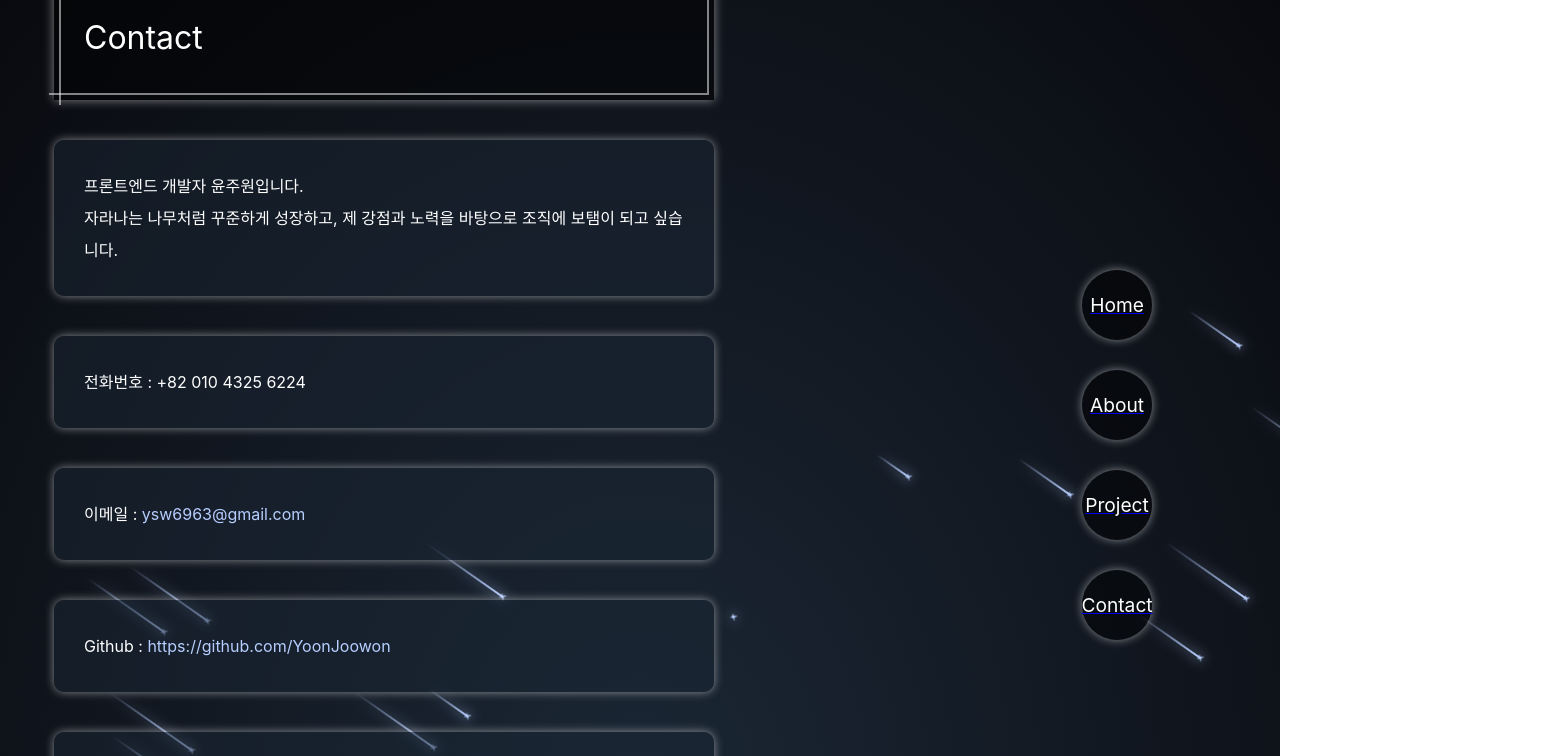
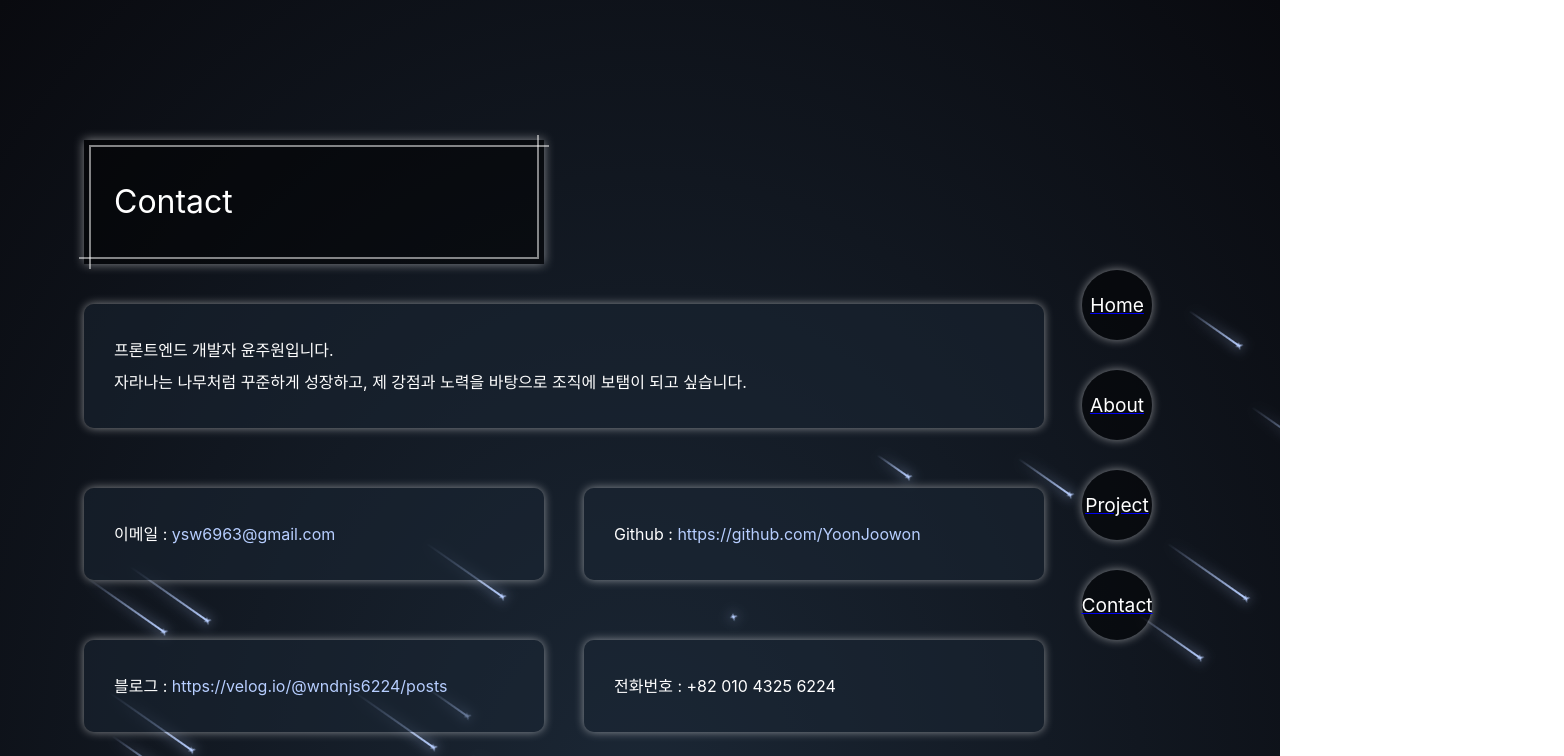
Before and after one commit to YoonJoowon/portfolio, a React (Create React App) app: page /Contact in a window 1280 px wide. Shown: the top 756 px of the page, 1564 px wide, since content can reach past the window. Built offline with nearby package versions, Linux system fonts and the light colour scheme.

Commit message:
fix : a 태그 style 수정 및 blog 주소 삽입

```diff
--- a/src/canvas/canvasBackground.jsx
+++ b/src/canvas/canvasBackground.jsx
@@ -17,6 +17,6 @@ const StyledCanvas = styled.canvas`
   align-items: center;
 
   @media (max-width: 768px) {
-    height: 130vh;
+    height: 190vh;
   }
 `;
--- a/src/pages/Contact.jsx
+++ b/src/pages/Contact.jsx
@@ -13,12 +13,12 @@ const Contact = () => {
           <a href="mailto:ysw6963@gmail.com">
             <Title>Contact</Title>
           </a>
-          <Text>
+          <Subtitle>
             프론트엔드 개발자 윤주원입니다. <br />
             자라나는 나무처럼 꾸준하게 성장하고, 제 강점과 노력을 바탕으로
             조직에 보탬이 되고 싶습니다.
-          </Text>
-          <Text>전화번호 : +82 010 4325 6224</Text>
+          </Subtitle>
+          <TextSubBox>
             <a href="mailto:ysw6963@gmail.com">
               <Text>
                 이메일 : <span>ysw6963@gmail.com</span>
@@ -34,6 +34,8 @@ const Contact = () => {
                 블로그 : <span>https://velog.io/@wndnjs6224/posts</span>
               </Text>
             </a>
+            <Text>전화번호 : +82 010 4325 6224</Text>
+          </TextSubBox>
         </TextBox>
       </Background>
     </>
@@ -68,16 +70,22 @@ const fadeIn = keyframes`
 const TextBox = styled.div`
   animation: ${fadeIn} 3s ease-in-out forwards;
   position: absolute;
-  top: 50%;
-  left: 30%;
-  transform: translate(-50%, -50%);
+  top: 15%;
+  left: 5%;
+  width: 1500px;
   a {
     text-decoration: none;
+  }
+
+  @media (max-width: 768px) {
+    padding: 200px 0px 0px 0px;
+    top: 0%;
+    left: 0%;
   }
 `;
 
 const Title = styled.div`
-  width: 600px;
+  width: 400px;
   padding: 30px;
   color: white;
   font-size: 2rem;
@@ -88,6 +96,11 @@ const Title = styled.div`
   margin: 20px;
   position: relative;
   cursor: pointer;
+
+  @media (max-width: 768px) {
+    width: 60%;
+    margin: auto;
+  }
 
   /* 박스 내부의 요소들에 대한 스타일 */
   &::before,
@@ -120,8 +133,35 @@ const Title = styled.div`
   }
 `;
 
+const Subtitle = styled.div`
+  width: 900px;
+  padding: 30px;
+  color: white;
+  font-size: 1rem;
+  line-height: 2;
+  text-align: left;
+  background: rgba(27, 39, 53, 0.5);
+  border-radius: 10px;
+  box-shadow: 0 0 10px rgba(255, 255, 255, 0.5);
+  margin: 20px;
+  margin-top: 40px;
+`;
+
+const TextSubBox = styled.div`
+  width: 1000px;
+  display: flex;
+  flex-wrap: wrap;
+
+  a {
+    text-decoration: none;
+  }
+
+  @media (max-width: 768px) {
+  }
+`;
+
 const Text = styled.div`
-  width: 600px;
+  width: 400px;
   padding: 30px;
   color: white;
   font-size: 1rem;
@@ -137,4 +177,10 @@ const Text = styled.div`
     color: #b7ceff;
     text-decoration: none;
   }
+
+  @media (max-width: 768px) {
+    width: 60%;
+    margin: auto;
+    margin-top: 40px;
+  }
 `;
```
Lines whose indentation alone changed are shown as unchanged.
